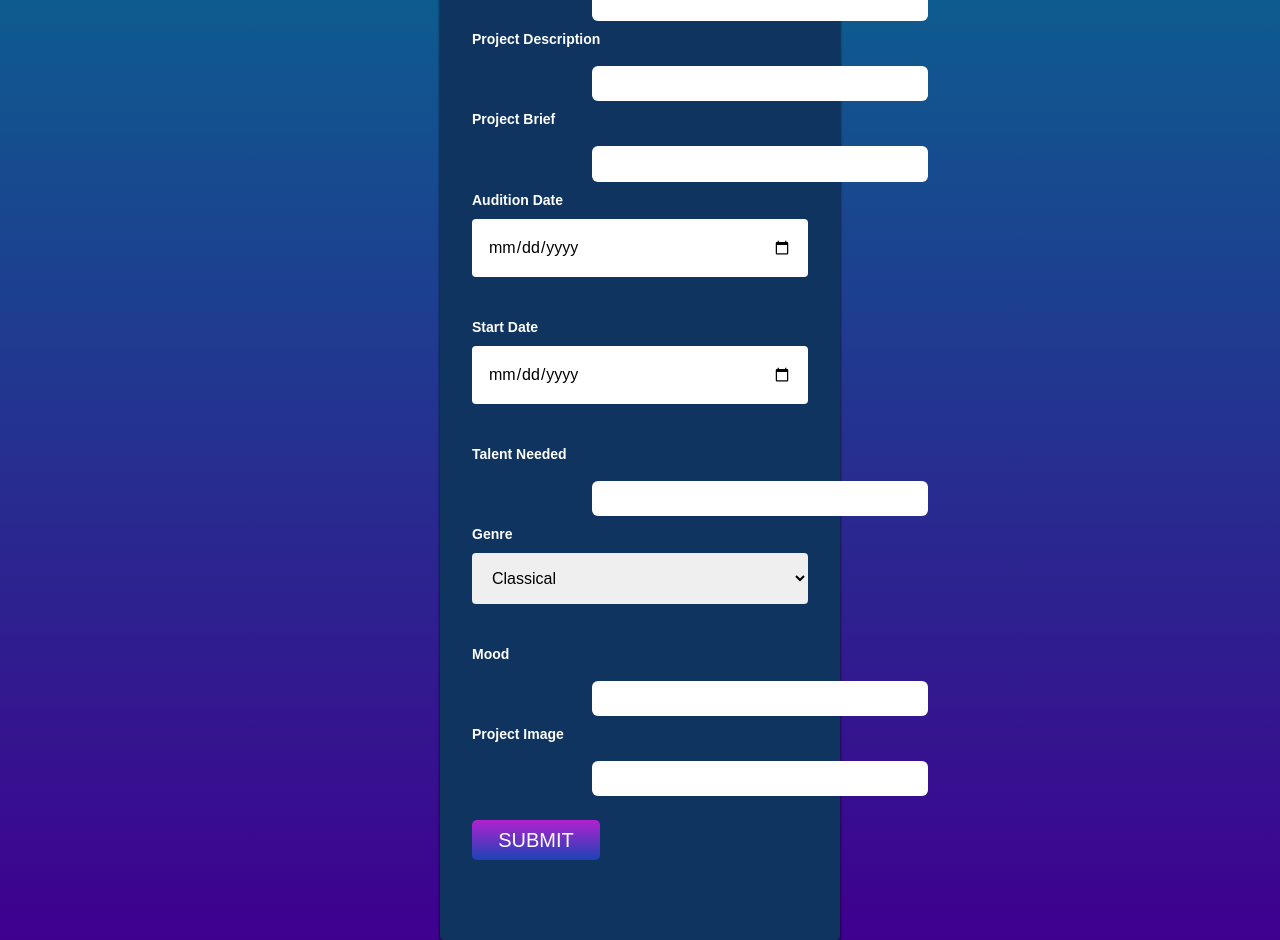
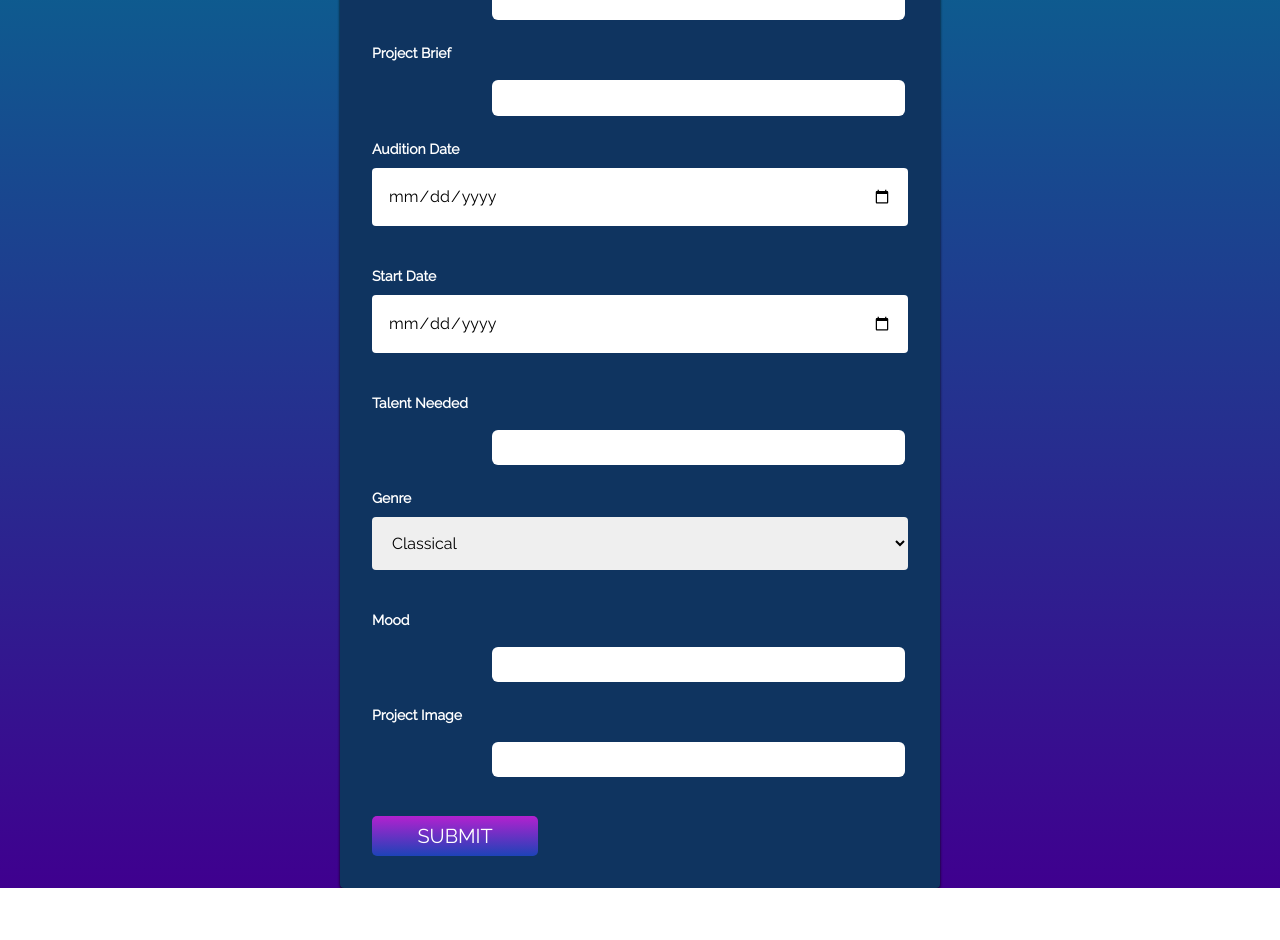
Before and after one commit to wyncode/c39_mind_link, a React (Create React App) app in the folder client/: page /create-project in a window 1280 px wide. Shown: the part 340-1280 px from the top of the page. After the commit the page ends 1228 px from the top, so only its background shows below. Built offline with nearby package versions, Linux system fonts and the light colour scheme; the HTML template or start-up script is replaced by a standard one.

Commit message:
general styling, font update

```diff
--- a/client/src/components/Project/Comment.css
+++ b/client/src/components/Project/Comment.css
@@ -1,3 +1,5 @@
+@import url('https://fonts.googleapis.com/css2?family=Raleway&display=swap');
+
 #postContainer {
   display: flex;
   flex-direction: row;
@@ -19,8 +21,15 @@
   margin: 15px;
   margin: 25px 15px 15px 15px;
   text-align: top;
+  font-family: 'Raleway', sans-serif;
 }
 
 #commentContainer {
   color: white;
+  font-family: 'Raleway', sans-serif;
 }
+
+#commentsFormContainer {
+  margin-left: 65px;
+  font-family: 'Raleway', sans-serif;
+}
--- a/client/src/components/Project/Comment.jsx
+++ b/client/src/components/Project/Comment.jsx
@@ -14,7 +14,7 @@ const Comment = ({ comments }) => {
             />
           </div>
           <div>
-            <div id="commentFormContainer">Comment: {comments.comment}</div>
+            <div id="commentsFormContainer">Comment: {comments.comment}</div>
           </div>
         </div>
       </div>
--- a/client/src/components/Project/CommentForm.css
+++ b/client/src/components/Project/CommentForm.css
@@ -17,9 +17,12 @@
   display: flex;
   flex-direction: column;
 }
+#formComment {
+  width: 35vw;
+  font-family: 'Raleway', sans-serif;
+}
 #comment {
   font-family: 'Raleway', sans-serif;
-  width: 55vw;
   height: 35px;
   border-radius: 2px;
   border: none;
@@ -41,4 +44,6 @@
   float: right;
   margin: 0px 15px 5px 0px;
   font-family: 'Raleway', sans-serif;
+  background-color: #000036;
+  font-family: 'Raleway', sans-serif;
 }
--- a/client/src/components/Project/CommentList.jsx
+++ b/client/src/components/Project/CommentList.jsx
@@ -21,7 +21,6 @@ const CommentList = ({ specProject }) => {
     };
     fetchComments();
   }, [comments, id]);
-  console.log('spr', specProject);
 
   return (
     <div>
--- a/client/src/components/Project/ProjectHeader.css
+++ b/client/src/components/Project/ProjectHeader.css
@@ -1,4 +1,4 @@
-@import url('https://fonts.googleapis.com/css2?family=Roboto:wght@100&display=swap');
+@import url('https://fonts.googleapis.com/css2?family=Raleway&display=swap');
 
 #headerTop {
   width: 100vw;
@@ -26,7 +26,7 @@
 #infoContainer {
   width: 20%;
   height: 21rem;
-  font-family: 'Roboto', sans-serif;
+  font-family: 'Raleway', sans-serif;
   color: whitesmoke;
   border: 1px solid whitesmoke;
   border-radius: 4px;
@@ -34,10 +34,18 @@
 }
 
 #pName {
-  font-size: 18px;
+  font-family: 'Raleway', sans-serif;
+  font-size: 20px;
   margin-bottom: 3px;
+  text-emphasis: bolder;
 }
+#pDesc {
+  margin-top: 10px;
+  font-family: 'Raleway', sans-serif;
+}
+
 #descFromDB {
+  font-family: 'Raleway', sans-serif;
   font-size: 13px;
   margin-top: 1rem;
 }
--- a/client/src/components/Project/ProjectInfo.css
+++ b/client/src/components/Project/ProjectInfo.css
@@ -1,14 +1,13 @@
-@import url('https://fonts.googleapis.com/css2?family=Roboto:wght@300&display=swap');
+@import url('https://fonts.googleapis.com/css2?family=Raleway&display=swap');
 
 .infoBox {
   display: flex;
   flex-direction: column;
-  font-family: 'Roboto', sans-serif;
   color: whitesmoke;
   border: 1px solid whitesmoke;
   padding: 2rem;
   border-radius: 5px;
-  font-family: 'Roboto', sans-serif;
+  font-family: 'Raleway', sans-serif;
   /* border-radius: 4px; */
 }
 .iBoxHeader {
@@ -16,7 +15,13 @@
   height: 2rem;
   color: white;
 }
-.iBoxContent {
+
+.iBoxContentContainer {
   width: 90%;
   height: 12rem;
 }
+.iBoxContent {
+  width: 90%;
+  height: 2rem;
+  font-family: 'Raleway', sans-serif;
+}
--- a/client/src/components/Project/ProjectInfo.jsx
+++ b/client/src/components/Project/ProjectInfo.jsx
@@ -5,11 +5,11 @@ const ProjectInfo = ({ specProject }) => {
   return (
     <div>
       <div className="infoBox">
-        <div className="iBoxHeader">{specProject.projectName}</div>
-        <div className="iBoxContent">
-          <p>Auditions: {specProject.auditions}</p>
-          <p>Status: {specProject.status}</p>
-          <p>Started: {specProject.started}</p>
+        <div className="iBoxHeader iBoxContent">{specProject.projectName}</div>
+        <div className="iBoxContentContainer">
+          <p className="iBoxContent">Auditions: {specProject.auditions}</p>
+          <p className="iBoxContent">Status: {specProject.status}</p>
+          <p className="iBoxContent">Started: {specProject.started}</p>
         </div>
       </div>
     </div>
--- a/client/src/components/Project/ProjectPageComps.css
+++ b/client/src/components/Project/ProjectPageComps.css
@@ -1,4 +1,7 @@
+@import url('https://fonts.googleapis.com/css2?family=Raleway&display=swap');
+
 #collabContainer1 {
+  box-sizing: border-box;
   display: flex;
   flex-direction: column;
   margin: auto;
@@ -8,6 +11,7 @@
   padding-top: 1rem;
 }
 #collabHeader {
+  margin-top: 50px;
   width: 100vw;
   height: 400px;
 
--- a/client/src/components/ProjectForm/ProjectForm.css
+++ b/client/src/components/ProjectForm/ProjectForm.css
@@ -1,3 +1,5 @@
+@import url('https://fonts.googleapis.com/css2?family=Raleway&display=swap');
+
 .createPojectContainer {
   background: linear-gradient(180deg, #00758f 0%, #3f008f 100%);
 }
@@ -8,15 +10,15 @@
   justify-content: center;
 }
 
-.Form {
+.ProjectForm {
   background: #0f3460;
-  max-width: 400px;
+  max-width: 600px;
   height: auto;
   width: 100%;
   z-index: 1;
   display: grid;
   margin: 0 auto;
-  padding: 80px 32px;
+  padding: 32px 32px;
   border-radius: 4px;
   box-shadow: 0 1px 3px rgba(0, 0, 0, 0.9);
 }
@@ -27,19 +29,22 @@
   font-size: 20px;
   font-weight: 400;
   text-align: center;
+  font-family: 'Raleway', sans-serif;
 }
 
 .FormLabel {
-  margin-bottom: 8px;
+  margin-bottom: 18px;
   font-size: 14px;
   color: #fff;
+  font-family: 'Raleway', sans-serif;
 }
 
 .FormInput {
-  /* padding: 16px 16px; */
+  padding: 16px 16px;
   margin-bottom: 32px;
   border: none;
   border-radius: 4px;
+  font-family: 'Raleway', sans-serif;
 }
 
 .FormButton {
@@ -48,8 +53,9 @@
   border: none;
   border-radius: 4px;
   color: #fff;
-  font-size: 20px;
+  font-size: 14px;
   cursor: pointer;
+  font-family: 'Raleway', sans-serif;
 }
 
 .Text {
@@ -57,4 +63,5 @@
   margin-top: 24px;
   color: #fff;
   font-size: 14px;
+  font-family: 'Raleway', sans-serif;
 }
--- a/client/src/components/ProjectForm/ProjectForm.jsx
+++ b/client/src/components/ProjectForm/ProjectForm.jsx
@@ -54,13 +54,18 @@ const ProjectForm = () => {
       <Navbar />
       <div className="createPojectContainer">
         <div className="FormContent">
-          <form className="Form" action="#" onSubmit={handleSubmit}>
+          <form
+            style={{ width: '81%' }}
+            className="ProjectForm"
+            action="#"
+            onSubmit={handleSubmit}
+          >
             <h1 className="FormH1">Create Your Collab Project!</h1>
             <label className="FormLabel" htmlFor="for">
               Project Name
             </label>
             <input
-              style={{ width: '100%' }}
+              style={{ width: '77%', marginBottom: '15px' }}
               className="FormInput"
               required
               type="text"
@@ -71,7 +76,7 @@ const ProjectForm = () => {
               Project Description
             </label>
             <input
-              style={{ width: '100%' }}
+              style={{ width: '77%', marginBottom: '15px' }}
               className="FormInput"
               required
               type="text"
@@ -82,7 +87,7 @@ const ProjectForm = () => {
               Project Brief
             </label>
             <input
-              style={{ width: '100%' }}
+              style={{ width: '77%', marginBottom: '15px' }}
               className="FormInput"
               required
               type="text"
@@ -115,7 +120,7 @@ const ProjectForm = () => {
               Talent Needed
             </label>
             <input
-              style={{ width: '100%' }}
+              style={{ width: '77%', marginBottom: '15px' }}
               className="FormInput"
               required
               type="text"
@@ -154,7 +159,7 @@ const ProjectForm = () => {
               Mood
             </label>
             <input
-              style={{ width: '100%' }}
+              style={{ width: '77%', marginBottom: '15px' }}
               className="FormInput"
               required
               type="text"
@@ -165,7 +170,7 @@ const ProjectForm = () => {
               Project Image
             </label>
             <input
-              style={{ width: '100%' }}
+              style={{ width: '77%', marginBottom: '15px' }}
               className="FormInput"
               required
               type="text"
@@ -173,6 +178,7 @@ const ProjectForm = () => {
               value={collabFormData.projectAvatar}
             />
             <button
+              style={{ width: '31%' }}
               className="FormButton"
               type="submit"
               onSubmit={handleSubmit}
--- a/client/src/components/ProjectList/ProjectList.jsx
+++ b/client/src/components/ProjectList/ProjectList.jsx
@@ -33,7 +33,6 @@ const ProjectList = () => {
     setProjects(array);
     console.log('sorted 2', projects);
   };
-
 
   return (
     <div id="projectListContainer">
@@ -77,7 +76,7 @@ const ProjectList = () => {
         {projects.map((project) => {
           return (
             <ProjectCard
-              key={projects._id}
+              key={projects.id}
               project={project}
               className="projectCards"
             />
```
